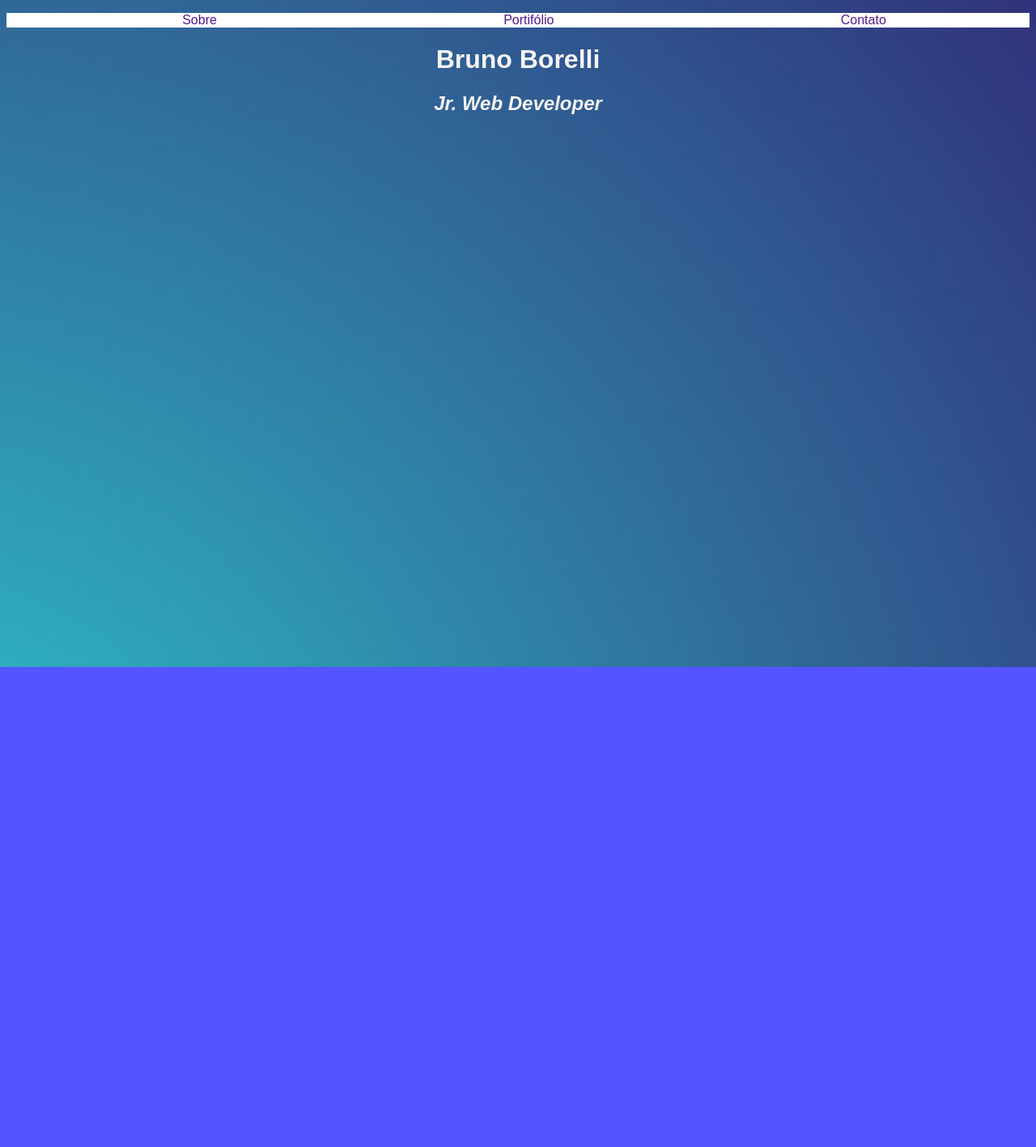
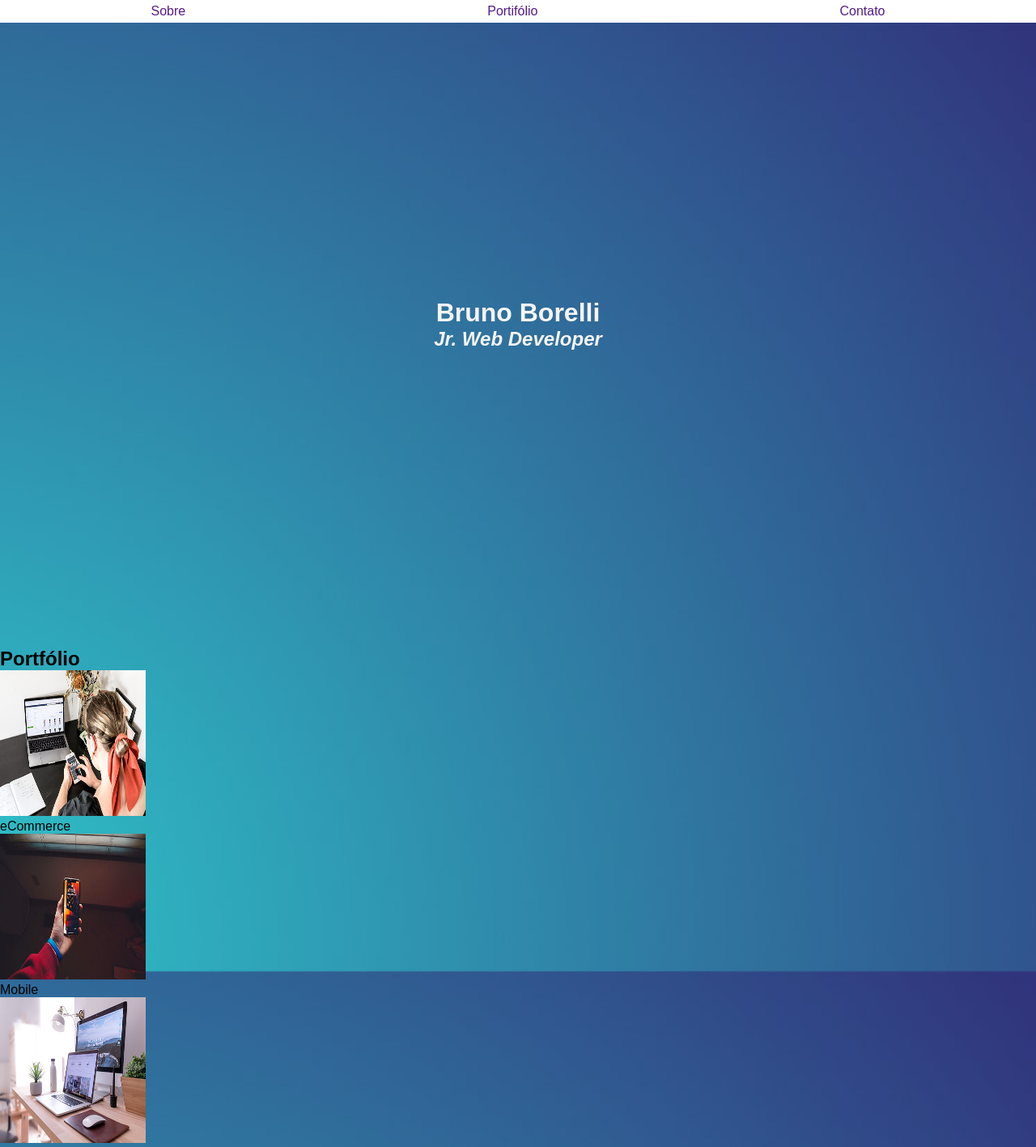
Before and after one commit to BrunoBorelliPro/ex-css, a plain HTML site: page index.html in a window 1280 px wide. Shown: the top 1417 px of the page at 81% size. Before the commit the page ends 824 px from the top, so only its background shows below. Drawn offline with Linux system fonts and the light colour scheme.

Commit message:
Adição de imagens

```diff
--- a/css/style.css
+++ b/css/style.css
@@ -1,24 +1,49 @@
+*{
+    margin: unset;
+    padding: unset;
+    box-sizing: border-box;
+}
+
+.img-portfolio{
+    width: 180px;
+    height: 180px;
+}
+.menu{
+    position: fixed;
+    width: 100%;
+    top: 0;
+}
 .menu li{
     list-style: none;
+
 }
 .menu ul{
     background-color: #fff;
     display: flex;
     justify-content: space-around;
 }
+.menu a{
+    padding: 5px;
+    display: block;
+}
 body {
     background: #5555ff;
-    background-image: url(../images/pah.jpg);
+    background-image: url(../img/pah.jpg);
     background-size: auto 150vh;
     height: 100vh;
     font-family: sans-serif;
 }
-
+header{
+    height: 100vh;
+    display: flex;
+    align-items: center;
+    justify-content: center;
+}
 a{
     text-decoration: none;
 }
 a:hover{
-    text-decoration: underline;
+    background-color: #99c9ff;
 }
 .site-subtitle,
 .site-title{
--- a/index.html
+++ b/index.html
@@ -2,6 +2,7 @@
 <html lang="pt-BR">
 <head>
     <meta charset="UTF-8">
+    <meta name="viewport" content="width=device-width, initial-scale=1.0">
     <link rel="stylesheet" href="css/style.css">
     <title>Bruno Borelli</title>
 </head>
@@ -14,9 +15,30 @@
                 <li><a href="">Contato</a></li>
             </ul>
         </nav>
-        <h1 class="site-title">Bruno Borelli</h1>
-        <h2 class="site-subtitle">Jr. Web Developer</h2>
+        <div>
+            <h1 class="site-title">Bruno Borelli</h1>
+            <h2 class="site-subtitle">Jr. Web Developer</h2>
+        </div>
     </header>
+    <section>
+        <h2>Portfólio</h2>
+        <figure>
+          <img class="img-portfolio" src="./img/ecommerce-creditos-s-o-c-i-a-l-c-u-t-unsplash.jpg" alt="eCommerce">
+          <figcaption>eCommerce</figcaption>
+        </figure>
+        <figure>
+          <img class="img-portfolio" src="./img/mobile-creditos-nate-grant-unsplash.jpg" alt=">Mobile">
+          <figcaption>Mobile</figcaption>
+        </figure>
+        <figure>
+          <img class="img-portfolio" src="./img/webdesign-creditos-domenico-loia-unsplash.jpg" alt="Web design">
+          <figcaption>Web design</figcaption>
+        </figure>
+        <figure>
+          <img class="img-portfolio" src="./img/projpessoais-creditos-hal-gatewood-unsplash.jpg" alt="Projetos pessoais">
+          <figcaption>Projetos pessoais</figcaption>
+        </figure>
+      </section>
     <script src="./script/index.js"></script>
 </body>
 </html>
```
Also changed, not shown: img/alura.png (added), img/caelum.png (added), img/ecommerce-creditos-s-o-c-i-a-l-c-u-t-unsplash.jpg (added), img/fundo.jpg (added), img/hispters.png (added), img/hobby.png (added), img/likeaboss.png (added), img/mobile-creditos-nate-grant-unsplash.jpg (added), img/pah.jpg (renamed from images/pah.jpg), img/projpessoais-creditos-hal-gatewood-unsplash.jpg (added), img/webdesign-creditos-domenico-loia-unsplash.jpg (added).
